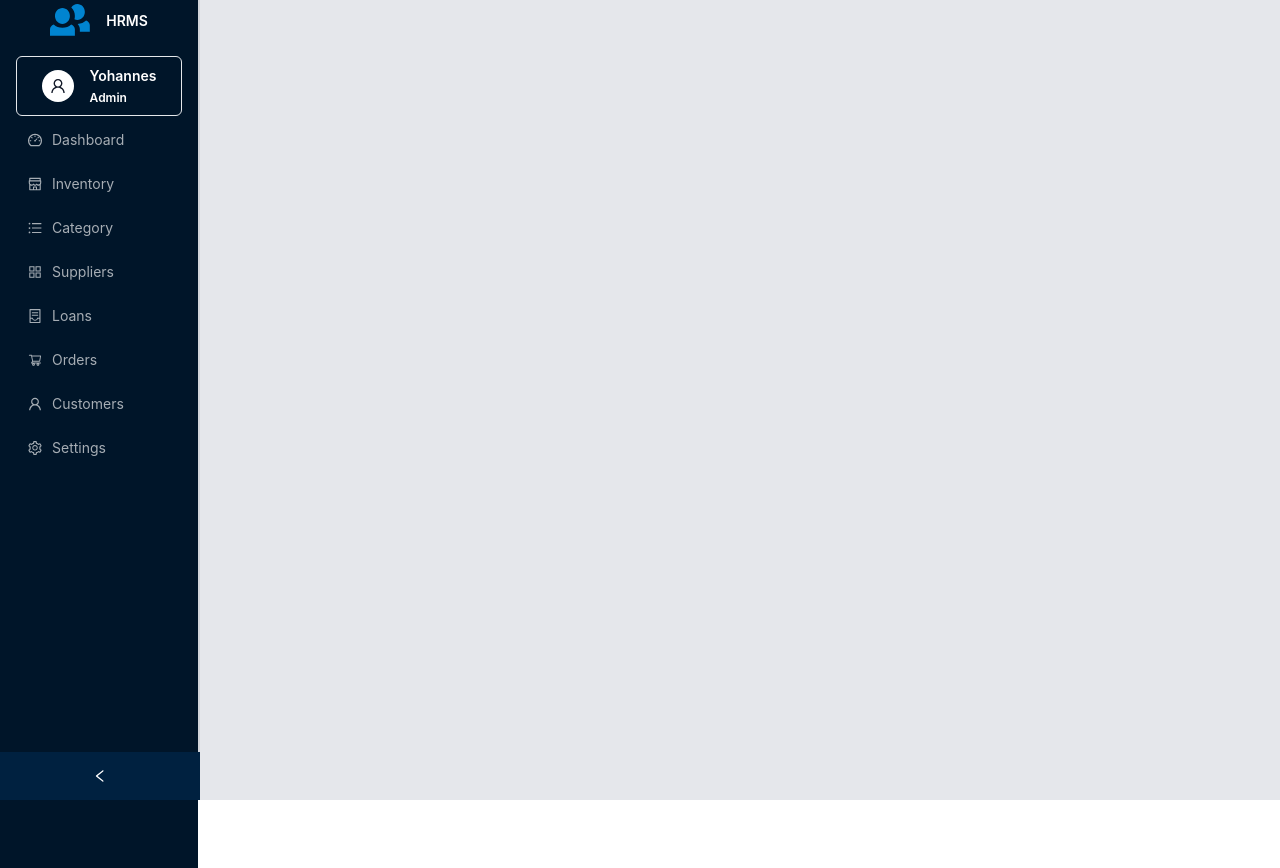
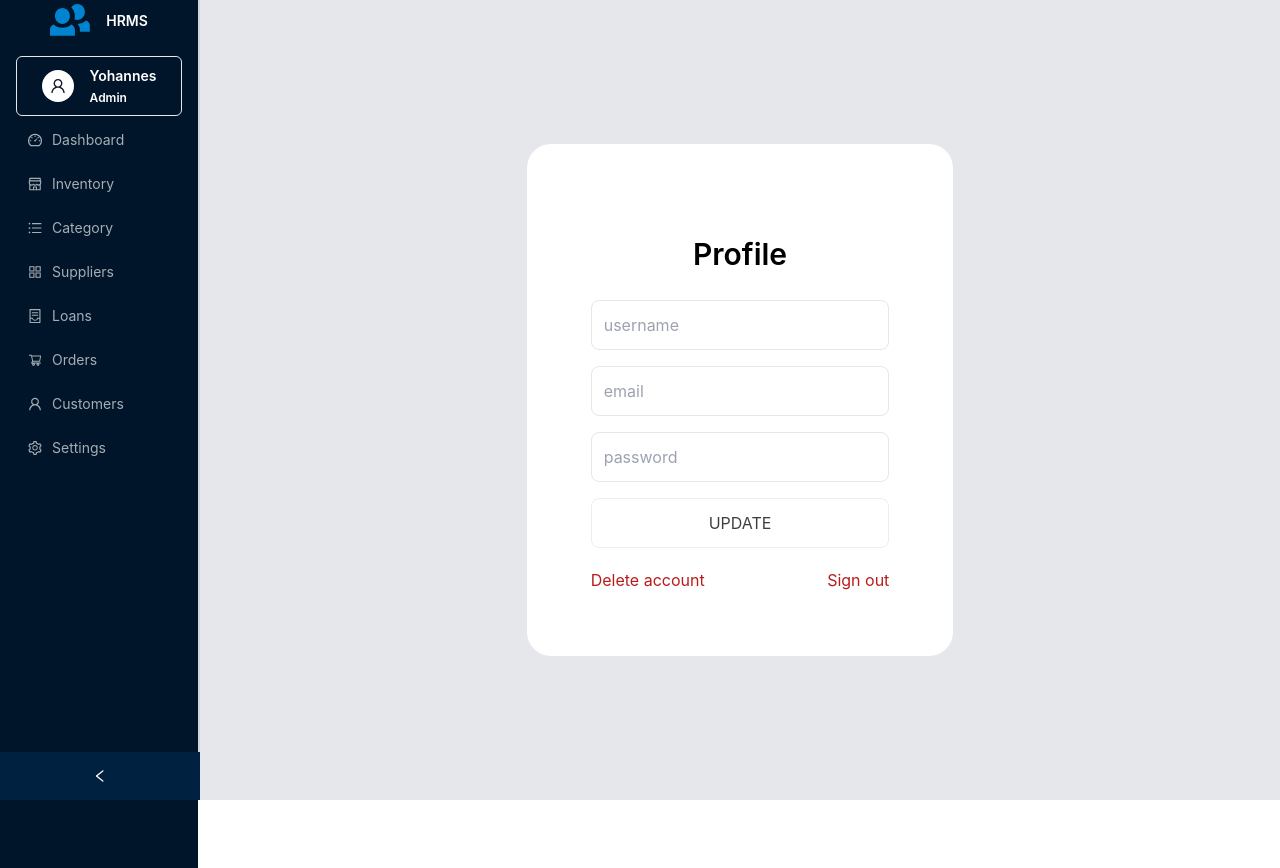
Before and after one commit to Yohannes-F21/inventory-management-system, a React (Vite) app in the folder frontend/: page /settings in a window 1280 px wide. Built offline with nearby package versions, Linux system fonts and the light colour scheme.

Commit message:
added the profile pge ui

```diff
--- a/frontend/package.json
+++ b/frontend/package.json
@@ -14,7 +14,9 @@
     "antd": "^5.8.5",
     "react": "^18.2.0",
     "react-dom": "^18.2.0",
+    "react-query": "^3.39.3",
     "react-router-dom": "^6.15.0",
+    "recharts": "^2.10.4",
     "uuid": "^9.0.0"
   },
   "devDependencies": {
--- a/frontend/src/Components/AppRoutes.tsx
+++ b/frontend/src/Components/AppRoutes.tsx
@@ -12,6 +12,7 @@ import DisplaySuppliers from "../Pages/DisplaySuppliers";
 import AddOrder from "../Pages/AddOrder";
 import DisplayOrders from "../Pages/DisplayOrders";
 import DisplayCategory from "../Pages/DisplayCategory";
+import Settings from "../Pages/Settings";
 
 function AppRoutes() {
   return (
@@ -33,6 +34,7 @@ function AppRoutes() {
       <Route path="/loans" element={<Addorder />}></Route>
       <Route path="/customers" element={<EmployeeDisplay />}></Route>
       <Route path="/categorys" element={<DisplayCategory />}></Route>
+      <Route path="/settings" element={<Settings />}></Route>
     </Routes>
   );
 }
--- /dev/null
+++ b/frontend/src/Pages/Settings.tsx
@@ -0,0 +1,62 @@
+import { Link } from 'react-router-dom';
+
+const Settings = () => {
+
+    return (
+
+        <div className="rounded-3xl bg-white w-full  lg:w-1/3 lg:m-auto p-16" >
+          <h1 className="text-3xl font-semibold text-center my-7 text-primary">Profile</h1>
+          <form className="flex flex-col gap-4">
+
+            <input
+              type="text"
+              placeholder="username"
+
+              id="username"
+              className="border p-3 rounded-lg"
+
+            />
+            <input
+              type="email"
+              placeholder="email"
+              id="email"
+
+              className="border p-3 rounded-lg"
+
+            />
+            <input
+              type="password"
+              placeholder="password"
+
+              id="password"
+              className="border p-3 rounded-lg"
+            />
+
+            <Link
+             to='/dashboard'
+              className="transition-colors duration-300 border border-primary opacity-75 text-primary rounded-lg p-3 uppercase hover:bg-primary hover:text-white disabled:opacity-80 text-center"
+            >
+             Update
+            </Link>
+
+          </form>
+          <div className="flex justify-between mt-5">
+            <span
+
+              className="text-red-700 cursor-pointer"
+            >
+              Delete account
+            </span>
+            <span  className="text-red-700 cursor-pointer">
+              Sign out
+            </span>
+          </div>
+
+
+
+        </div>
+
+
+    );
+};
+export default Settings;
```
Also changed, not shown: 1 other file (tests, documents, lock files or other folders).
